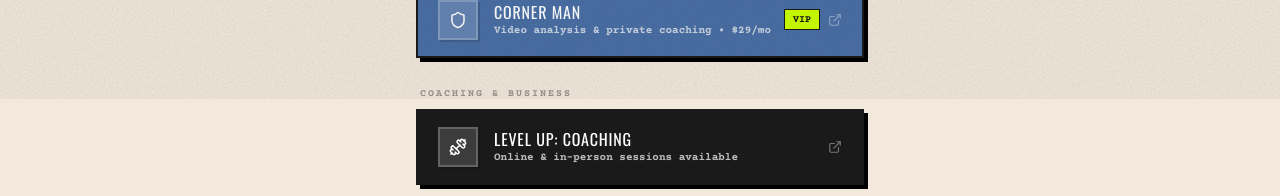
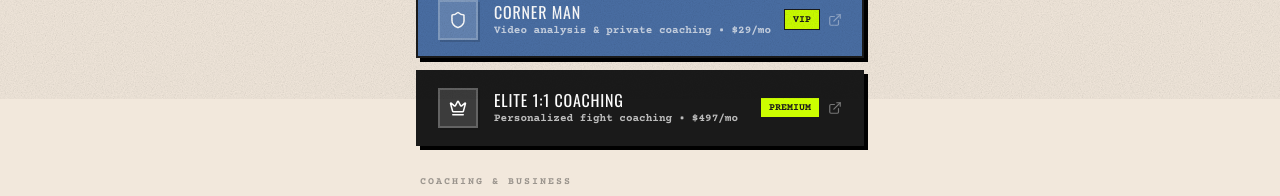
Before and after one commit to kaokien/coach-josh-official, a Next.js app: page /links in a window 1280 px wide. Shown: the part 701-897 px from the top of the page. Built offline with nearby package versions, Linux system fonts and the light colour scheme; no server answers.

Commit message:
feat: add Elite 1:1 Coaching link to links page Programs section

```diff
--- a/app/links/page.tsx
+++ b/app/links/page.tsx
@@ -12,6 +12,7 @@ import {
   Youtube,
   Mail,
   Dumbbell,
+  Crown,
   LucideIcon,
   Flame,
 } from 'lucide-react';
@@ -255,6 +256,16 @@ export default function LinksPage() {
             >
               Corner Man
             </LinkButton>
+
+            <LinkButton
+              href="https://calendly.com/mais-joshua/training-session?hide_landing_page_details=1&hide_gdpr_banner=1&background_color=0a0a0a&text_color=ffffff&primary_color=ccff00"
+              variant="dark"
+              icon={Crown}
+              subtext="Personalized fight coaching • $497/mo"
+              badge="Premium"
+            >
+              Elite 1:1 Coaching
+            </LinkButton>
           </div>
         </motion.div>
 
```
